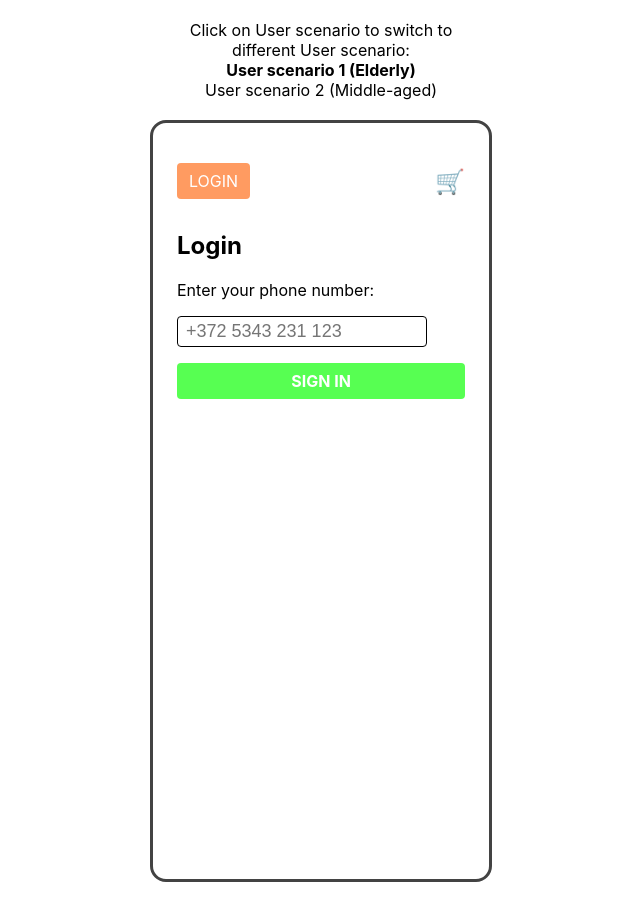
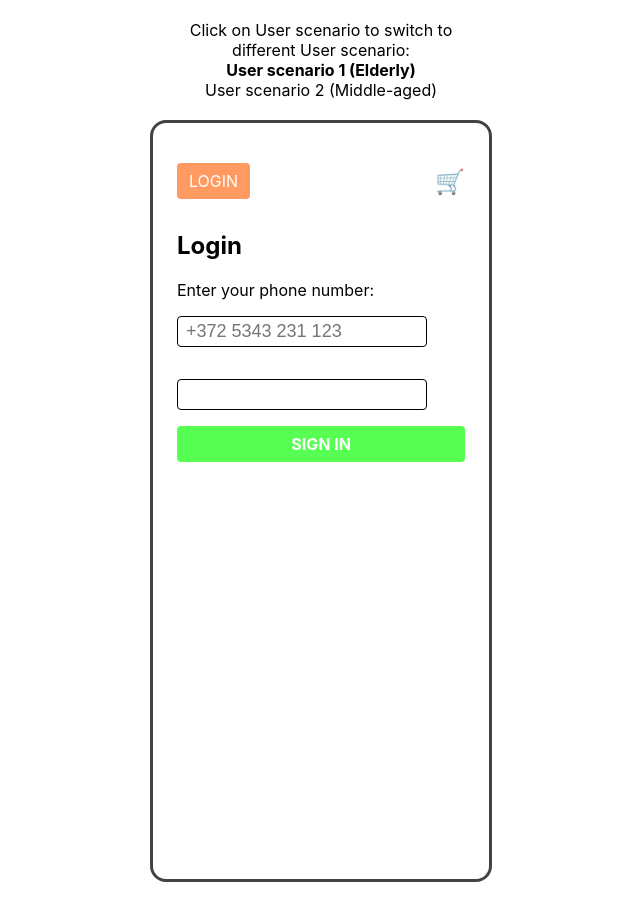
Before and after one commit to snemvalts/ux-ui-software-prototype, a React (Create React App) app: page /login in a window 1280 px wide. Shown: the whole page, without its empty margins (319-959 px from the left). Built offline with nearby package versions, Linux system fonts and the light colour scheme.

Commit message:
Added password field to login

```diff
--- a/src/pages/Login.jsx
+++ b/src/pages/Login.jsx
@@ -25,6 +25,7 @@ const Login = () => {
       <h2>Login</h2>
       <label htmlFor={'phone'}>Enter your phone number:</label>
       <TextBox name={'phone'} type={'phonenumber'} placeholder={'+372 5343 231 123'}/>
+      <TextBox name={'password'} type={'password'}/>
       <Link style={{textDecoration:'none'}} to='/'><SubmitButton >Sign in</SubmitButton></Link>
     </RootContainer>
   );
```
